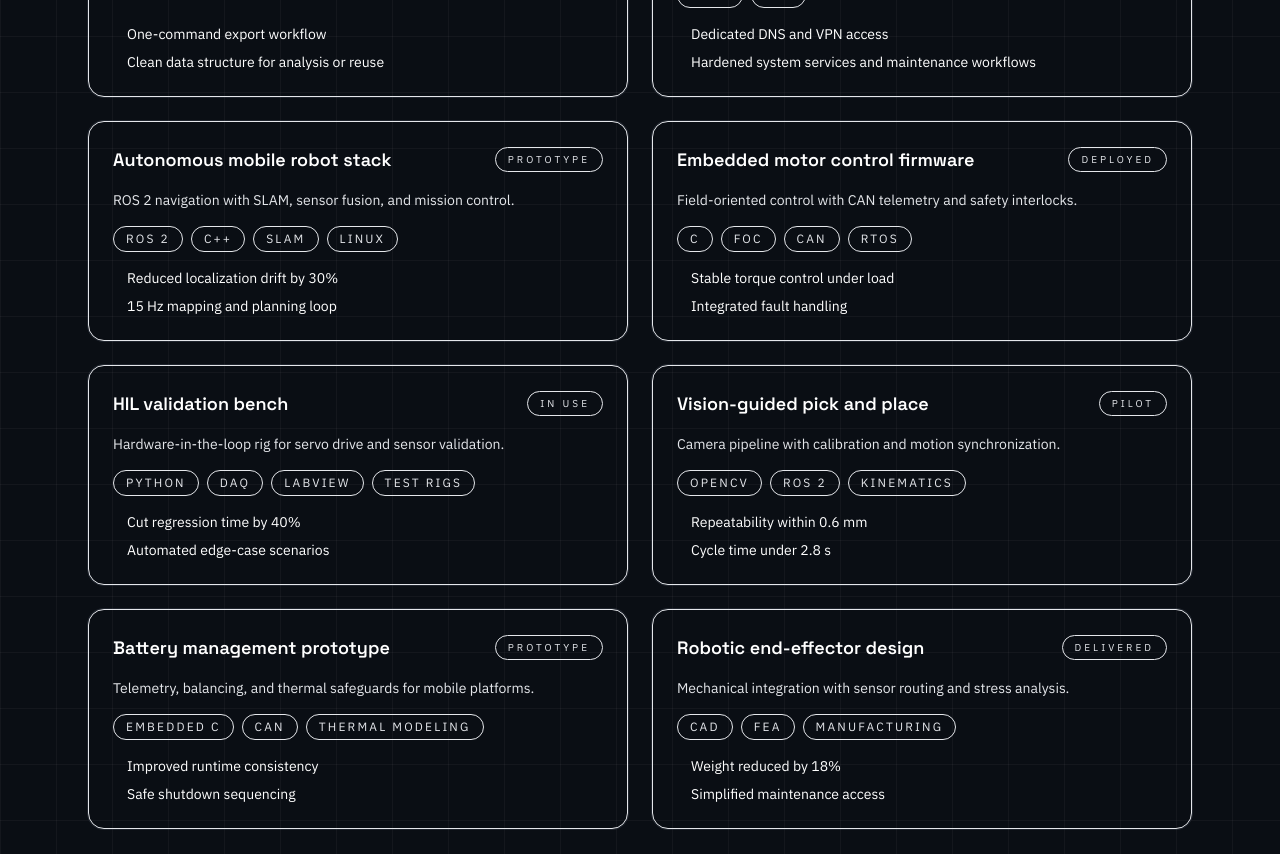
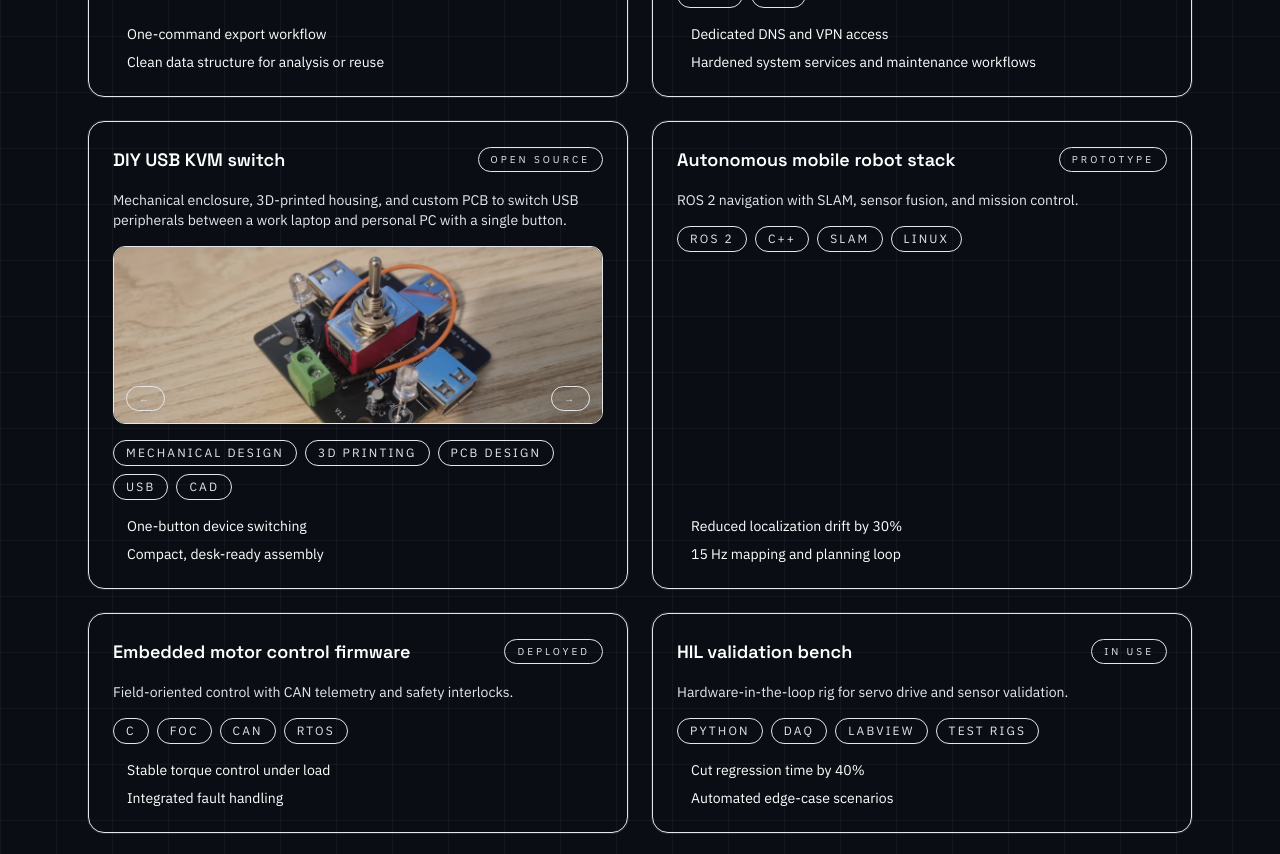
Before and after one commit to Victorgi15/Portfolio, a React (Vite) app: page / in a window 1280 px wide. Shown: the part 1980-2834 px from the top of the page. Built offline with nearby package versions, Linux system fonts and the light colour scheme.

Commit message:
Add carousel images for USB KVM project

```diff
--- a/src/components/sections/Projects.jsx
+++ b/src/components/sections/Projects.jsx
@@ -1,12 +1,79 @@
+import { useState } from 'react';
 import MotionReveal from '../ui/MotionReveal';
 import Panel from '../ui/Panel';
 import SectionHeader from '../ui/SectionHeader';
 import Tag from '../ui/Tag';
 
+const focusRing =
+  'focus-visible:outline-none focus-visible:ring-2 focus-visible:ring-[color:var(--color-accent)] focus-visible:ring-offset-2 focus-visible:ring-offset-[color:var(--color-base)]';
+
+const ProjectCarousel = ({ images, title }) => {
+  const [index, setIndex] = useState(0);
+  const total = images.length;
+  const current = images[index];
+
+  const handlePrevious = () => {
+    setIndex((currentIndex) => (currentIndex - 1 + total) % total);
+  };
+
+  const handleNext = () => {
+    setIndex((currentIndex) => (currentIndex + 1) % total);
+  };
+
+  return (
+    <div className="relative overflow-hidden rounded-xl border border-[color:var(--color-border)] bg-[color:var(--color-panel-soft)]">
+      <img
+        src={current.src}
+        alt={current.alt || title}
+        className="h-44 w-full object-cover brightness-90"
+        loading="lazy"
+      />
+      {total > 1 ? (
+        <div className="absolute inset-x-3 bottom-3 flex items-center justify-between gap-3">
+          <button
+            type="button"
+            onClick={handlePrevious}
+            className={`rounded-full border border-[color:var(--color-border)] bg-[color:var(--color-panel)] px-3 py-1 text-[10px] uppercase tracking-[0.3em] text-[color:var(--color-text)] transition hover:border-[color:var(--color-accent)] hover:text-[color:var(--color-accent)] ${focusRing}`}
+            aria-label="Previous image"
+          >
+            <span aria-hidden="true">&larr;</span>
+            <span className="sr-only">Previous</span>
+          </button>
+          <div className="flex items-center gap-2">
+            {images.map((image, imageIndex) => (
+              <button
+                key={`${image.src}-${imageIndex}`}
+                type="button"
+                onClick={() => setIndex(imageIndex)}
+                className={`rounded-full p-1 ${focusRing}`}
+                aria-label={`Show image ${imageIndex + 1} of ${total}`}
+              >
+                <span
+                  className={`block h-2 w-2 rounded-full ${
+                    imageIndex === index
+                      ? 'bg-[color:var(--color-accent)]'
+                      : 'bg-[color:var(--color-border)]'
+                  }`}
+                />
+              </button>
+            ))}
+          </div>
+          <button
+            type="button"
+            onClick={handleNext}
+            className={`rounded-full border border-[color:var(--color-border)] bg-[color:var(--color-panel)] px-3 py-1 text-[10px] uppercase tracking-[0.3em] text-[color:var(--color-text)] transition hover:border-[color:var(--color-accent)] hover:text-[color:var(--color-accent)] ${focusRing}`}
+            aria-label="Next image"
+          >
+            <span aria-hidden="true">&rarr;</span>
+            <span className="sr-only">Next</span>
+          </button>
+        </div>
+      ) : null}
+    </div>
+  );
+};
+
 const Projects = ({ data }) => {
-  const focusRing =
-    'focus-visible:outline-none focus-visible:ring-2 focus-visible:ring-[color:var(--color-accent)] focus-visible:ring-offset-2 focus-visible:ring-offset-[color:var(--color-base)]';
-
   return (
     <section id="projects" className="py-20">
       <div className="mx-auto w-full max-w-6xl px-6">
@@ -41,7 +108,9 @@ const Projects = ({ data }) => {
                   )}
                 </div>
                 <p className="text-sm text-[color:var(--color-muted)]">{project.summary}</p>
-                {project.image ? (
+                {project.images && project.images.length ? (
+                  <ProjectCarousel images={project.images} title={project.title} />
+                ) : project.image ? (
                   <div className="overflow-hidden rounded-xl border border-[color:var(--color-border)] bg-[color:var(--color-panel-soft)]">
                     <img
                       src={project.image}
--- a/src/data/portfolioData.js
+++ b/src/data/portfolioData.js
@@ -15,6 +15,8 @@ import {
 } from 'lucide-react';
 import spotifyExporterImage from '../assets/spotify-exporter.png';
 import homeLabImage from '../assets/home-lab.png';
+import kvmUsbImageOne from '../assets/KVM-USB/84e3f49d-fa4d-469e-b265-dc47853d7fb7.jpg';
+import kvmUsbImageTwo from '../assets/KVM-USB/9891ff18-b3bd-4a22-859f-67f4102fd98c.jpg';
 
 export const navigation = {
   brand: 'Victor Gilliocq',
@@ -110,6 +112,19 @@ export const projects = {
       link: { label: 'GitHub', href: 'https://github.com/Victorgi15/Home-Server' },
       image: homeLabImage,
       imageAlt: 'Home lab server monitoring overview',
+    },
+    {
+      title: 'DIY USB KVM switch',
+      summary:
+        'Mechanical enclosure, 3D-printed housing, and custom PCB to switch USB peripherals between a work laptop and personal PC with a single button.',
+      images: [
+        { src: kvmUsbImageOne, alt: 'USB KVM switch prototype photo 1' },
+        { src: kvmUsbImageTwo, alt: 'USB KVM switch prototype photo 2' },
+      ],
+      stack: ['Mechanical design', '3D printing', 'PCB design', 'USB', 'CAD'],
+      impact: ['One-button device switching', 'Compact, desk-ready assembly'],
+      status: 'Open source',
+      link: { label: 'GitHub', href: 'https://github.com/Victorgi15/usb-kvm-switch' },
     },
     {
       title: 'Autonomous mobile robot stack',
```
Also changed, not shown: src/assets/KVM-USB/84e3f49d-fa4d-469e-b265-dc47853d7fb7.jpg (added), src/assets/KVM-USB/9891ff18-b3bd-4a22-859f-67f4102fd98c.jpg (added).
